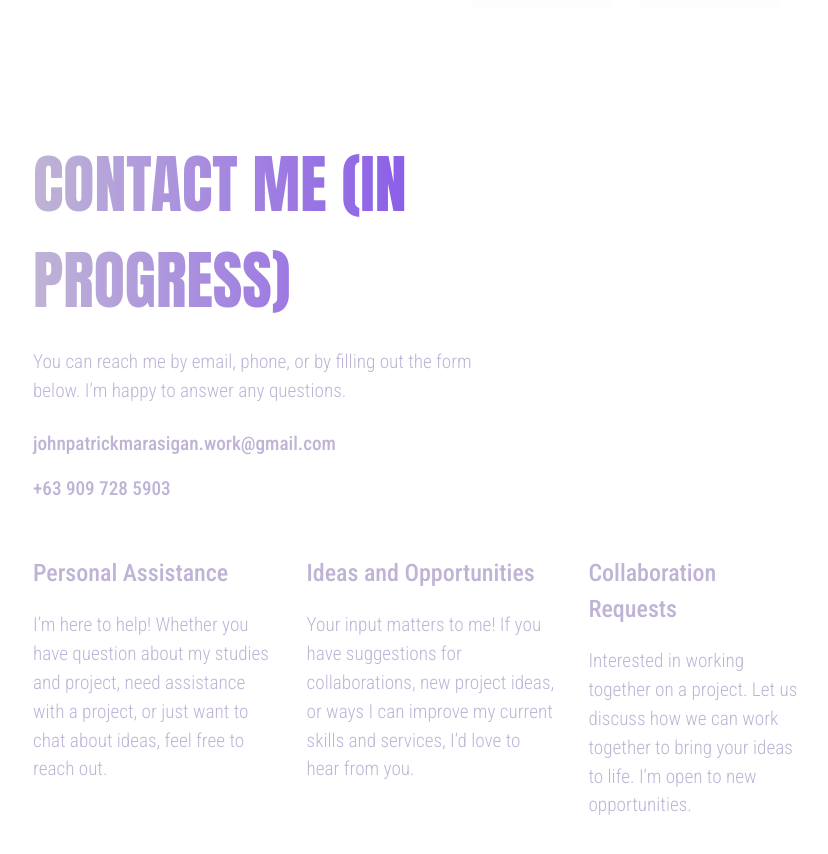
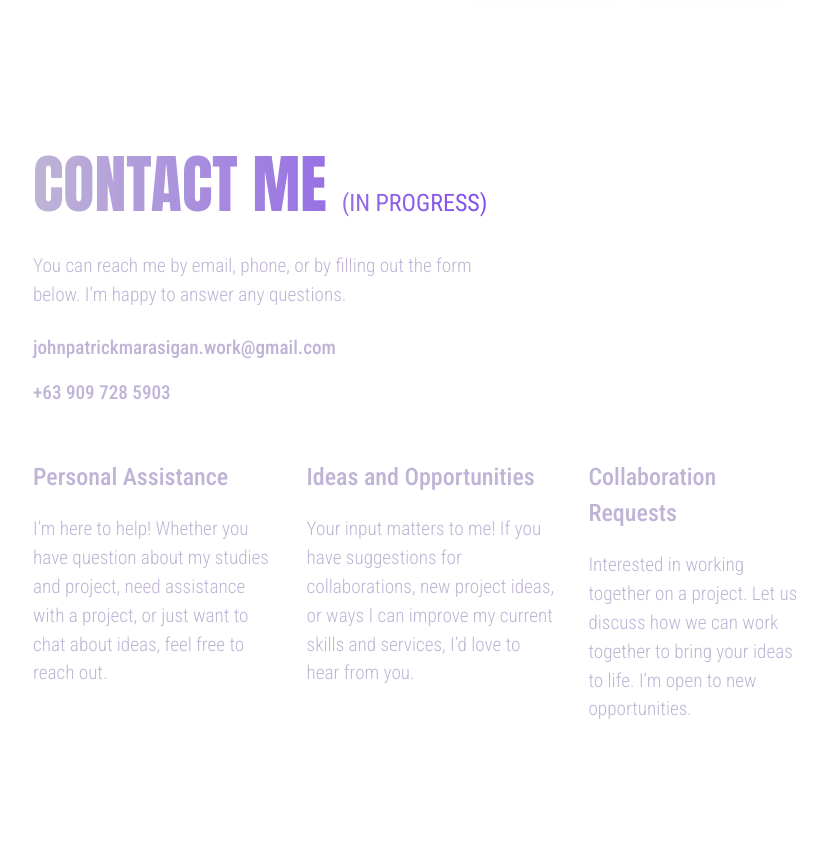
Before and after one commit to jpmarasigan/Personal-Portfolio, a React (Create React App) app: page / in a window 1280 px wide. Shown: the part 3380-4234 px from the top of the page, without its empty margins (15-843 px from the left). After the commit the page ends 4168 px from the top, so only its background shows below. Built offline with nearby package versions, Linux system fonts and the light colour scheme.

Commit message:
[ADD] Add Contact section

```diff
--- a/src/pages/Contact.tsx
+++ b/src/pages/Contact.tsx
@@ -43,7 +43,7 @@ const ContactInfo = () => {
 const ContactTitle = () => {
     return (
         <div className="title-container">
-            <h3>CONTACT ME (in progress)</h3>
+            <h3>CONTACT ME <span className="text-md font-robotoCondensed">(in progress)</span></h3>
             <p>You can reach me by email, phone, or by filling out the form below. I’m happy to answer any questions.</p>
         </div>
     )
```
